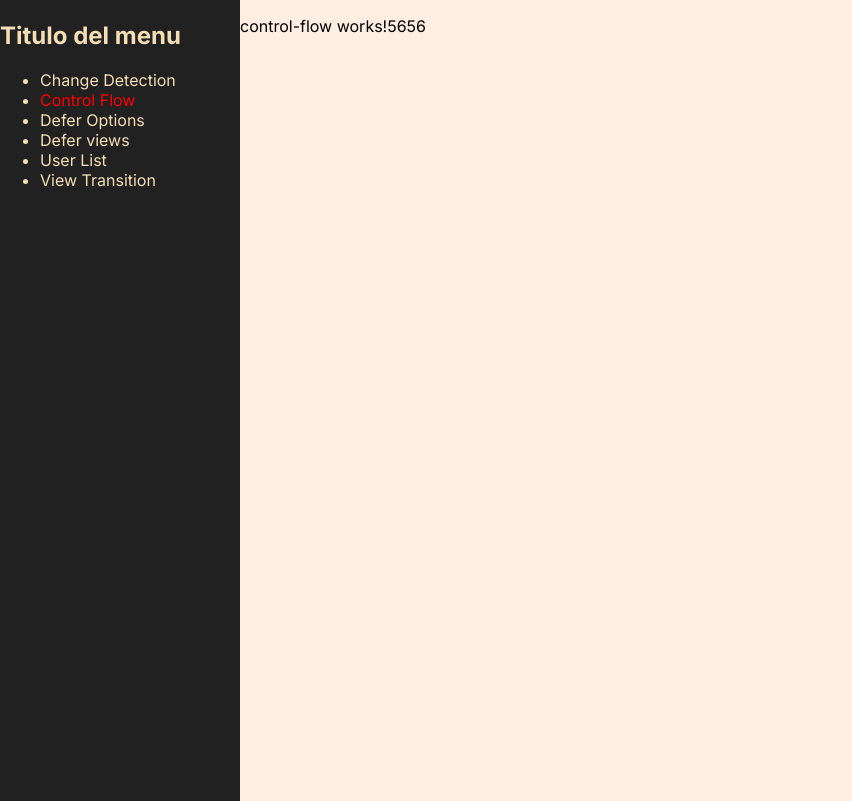
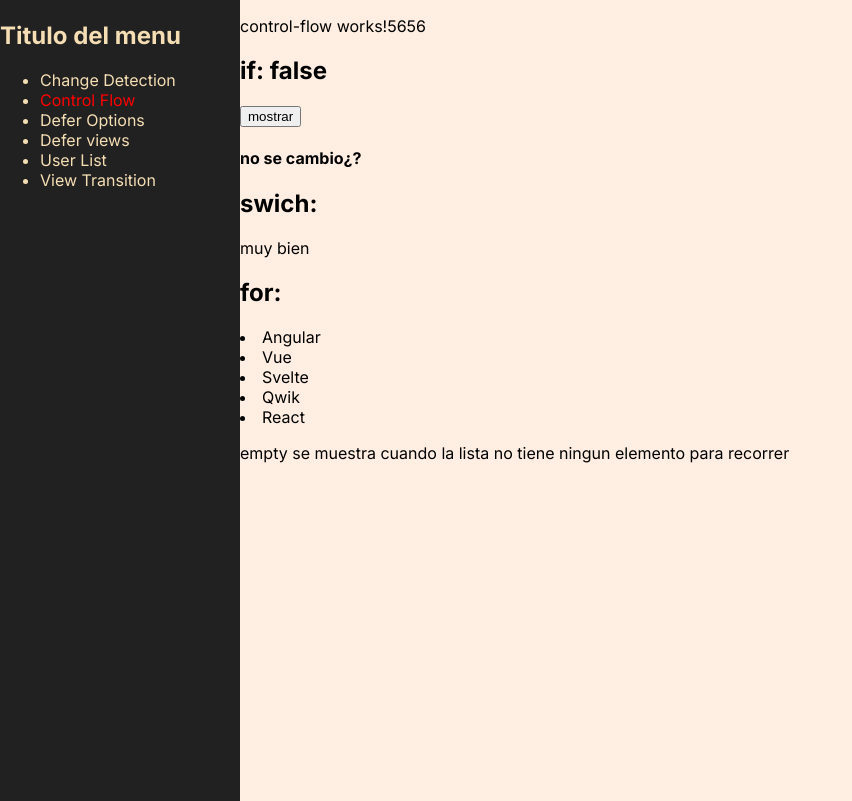
Before and after one commit to Dreico3/test-in-Angular17, an Angular app: page /dashboard/control-flow in a window 1280 px wide. Shown: the whole page, without its empty margins (0-852 px from the left). Built offline with nearby package versions, Linux system fonts and the light colour scheme.

Commit message:
we added the section about control flow

```diff
--- a/src/app/dashboard/pages/control-flow/control-flow.component.html
+++ b/src/app/dashboard/pages/control-flow/control-flow.component.html
@@ -1 +1,40 @@
 <p>control-flow works!5656</p>
+<section>
+    <section>
+        <h2>if: {{showContent()}}</h2>
+        <button (click)="toggleContent()">{{showContent()?'ocultar':'mostrar'}}</button>
+        @if(showContent()){
+        <h1>targeta oculta</h1>
+        }@else{
+        <h1>no se cambio¿?</h1>
+        }
+    </section>
+    <section>
+        <h2>swich: </h2>
+        @switch(grade()){
+            @case('a'){
+            <p>muy bien</p>}
+            @case('b'){
+            <p>bien</p>
+            }
+            @default{
+            <p>reprobado</p>
+            }
+        }
+    </section>
+    <section>
+        <h2>for: </h2>
+        @for(framework of frameworks();track $index){
+            <li>{{framework}}</li>
+        }
+
+        @for(framework of frameworks2();track $index){
+            <li>{{framework}}</li>
+        }@empty{
+            <p>empty se muestra cuando la lista no tiene ningun elemento para recorrer</p>
+        }
+    </section>
+    <section>
+        <h2></h2>
+    </section>
+</section>
--- a/src/app/dashboard/pages/control-flow/control-flow.component.ts
+++ b/src/app/dashboard/pages/control-flow/control-flow.component.ts
@@ -1,5 +1,6 @@
-import { Component } from '@angular/core';
+import { Component, signal } from '@angular/core';
 
+type Grade = 'a' | 'b' | 'f'
 @Component({
   selector: 'app-control-flow',
   standalone: true,
@@ -8,5 +9,11 @@ import { Component } from '@angular/core';
   styleUrl: './control-flow.component.scss'
 })
 export default class ControlFlowComponent {
-
+  public showContent = signal(false);
+  public grade = signal<Grade>('a')
+  public frameworks = signal(['Angular', 'Vue', 'Svelte', 'Qwik', 'React'])
+  public frameworks2 = signal([])
+  public toggleContent() {
+    this.showContent.update(update => !update)
+  }
 }
```
